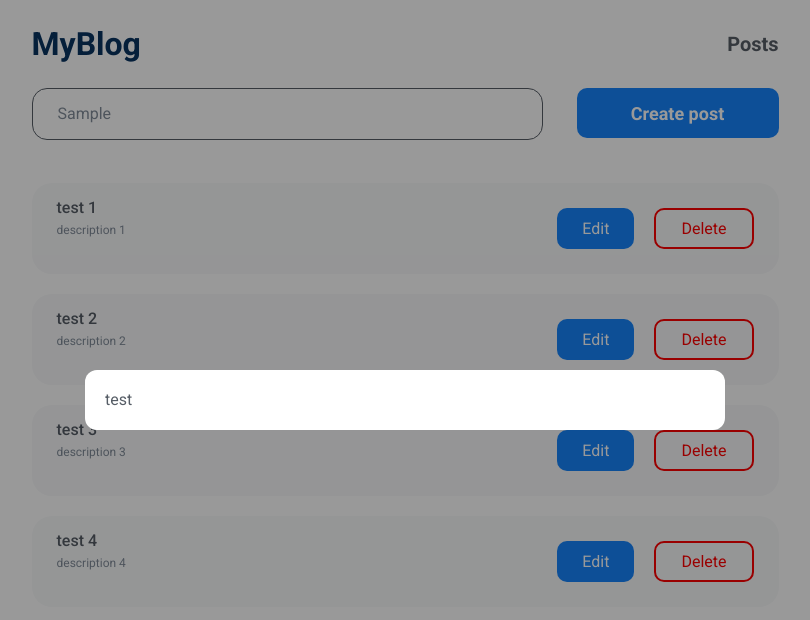
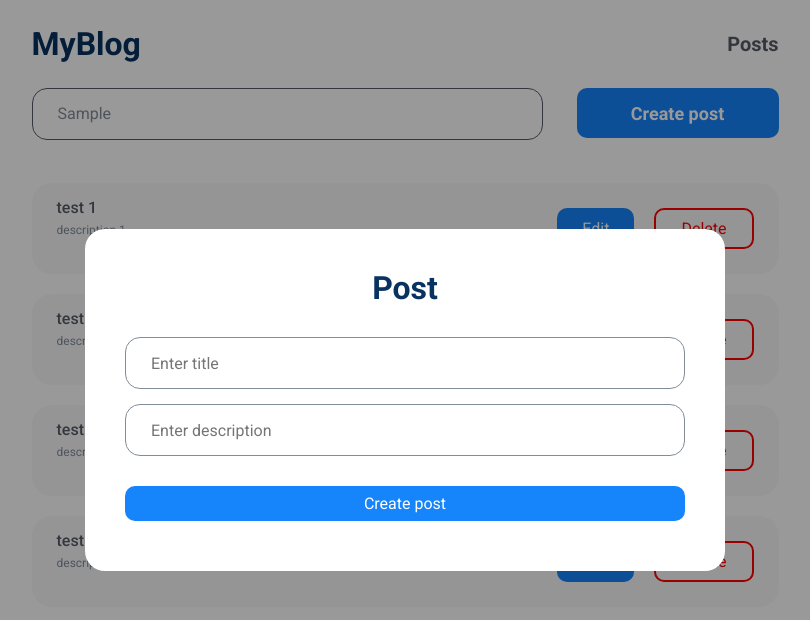
Before and after one commit to piskarev06/my-blog, a React (Create React App) app: page / in a window 1280 px wide. Both pictures are taken after typing "Sample" into the empty fields and a click on the button "Create post". Shown: the top 620 px of the page, without its empty margins (235-1045 px from the left). Built offline with nearby package versions, Linux system fonts and the light colour scheme; data requests are answered from the project's data file.

Commit message:
intermediate commit

```diff
--- /dev/null
+++ b/src/components/CreatePost/CreatePost.styled.ts
@@ -0,0 +1,32 @@
+import styled from 'styled-components'
+
+import { baseTheme } from '../../styles/themes/baseTheme/baseTheme'
+import { InputStyled } from '../Input/Input.styled'
+import { ButtonStyled } from '../Button/Button.styled'
+
+export const CreateTitle = styled.h2`
+	font-weight: 700;
+	font-size: 32px;
+	line-height: 38px;
+
+	color: ${baseTheme.colors.black};
+	text-align: center;
+
+	margin-bottom: 30px;
+`
+
+export const CreateInput = styled(InputStyled)`
+	width: 100%;
+`
+
+export const CreateInputs = styled.div`
+	display: flex;
+	flex-direction: column;
+	gap: 15px;
+
+	margin-bottom: 30px;
+`
+
+export const CreateBtn = styled(ButtonStyled)`
+	width: 100%;
+`
--- /dev/null
+++ b/src/components/CreatePost/CreatePost.tsx
@@ -0,0 +1,20 @@
+import React, { FC } from 'react'
+
+import { CreateTitle, CreateInput, CreateInputs, CreateBtn } from './CreatePost.styled'
+
+export const CreatePost: FC = () => {
+	return (
+		<>
+			<CreateTitle>Post</CreateTitle>
+
+			<form>
+				<CreateInputs>
+					<CreateInput placeholder="Enter title" type="text" />
+					<CreateInput placeholder="Enter description" type="text" />
+				</CreateInputs>
+
+				<CreateBtn type="submit">Create post</CreateBtn>
+			</form>
+		</>
+	)
+}
--- /dev/null
+++ b/src/components/Input/Input.styled.ts
@@ -0,0 +1,14 @@
+import styled from 'styled-components'
+
+import { baseTheme } from '../../styles/themes/baseTheme/baseTheme'
+
+export const InputStyled = styled.input`
+	padding: 25px;
+	height: 50px;
+
+	line-height: 0px;
+
+	color: #818c99;
+	border: 1px solid ${baseTheme.colors.lightGray};
+	border-radius: 15px;
+`
--- /dev/null
+++ b/src/components/Input/Input.tsx
@@ -0,0 +1,11 @@
+import React, { FC } from 'react'
+import { InputStyled } from './Input.styled'
+
+interface InputProps {
+	placeholder: string
+	type: string
+}
+
+export const Input: FC<InputProps> = ({ placeholder, type }) => {
+	return <InputStyled placeholder={placeholder} type={type} />
+}
--- a/src/components/Modal/Modal.styled.ts
+++ b/src/components/Modal/Modal.styled.ts
@@ -35,11 +35,11 @@ export const ModalStyled = styled.div<ModalStyledProps>`
 `
 
 export const ModalContent = styled.div<ModalContentProps>`
-	padding: 20px;
+	padding: 40px 40px 50px;
 
 	width: 50%;
 
-	border-radius: 12px;
+	border-radius: 20px;
 	background-color: #fff;
 
 	transform: scale(0.5);
--- a/src/pages/HomePage/HomePage.tsx
+++ b/src/pages/HomePage/HomePage.tsx
@@ -1,6 +1,7 @@
 import React, { FC, useEffect, useState } from 'react'
 
 import { getAllPosts } from '../../api'
+import { CreatePost } from '../../components/CreatePost/CreatePost'
 import { Modal } from '../../components/Modal/Modal'
 import { PostList } from '../../components/PostList/PostList'
 import { HomeTop, HomeBtn, HomeInput } from './HomePage.styled'
@@ -26,7 +27,7 @@ export const HomePage: FC = () => {
 				<PostList posts={posts} />
 
 				<Modal active={activeModal} setActive={setActiveModal}>
-					test
+					<CreatePost />
 				</Modal>
 			</div>
 		</main>
--- a/src/styles/global.ts
+++ b/src/styles/global.ts
@@ -97,6 +97,11 @@ input { /* 1 */
 }
 
 ul {
+  margin: 0;
+  padding: 0;
+}
+
+h1, h2, h3, h4, h5, h6 {
   margin: 0;
   padding: 0;
 }
```
